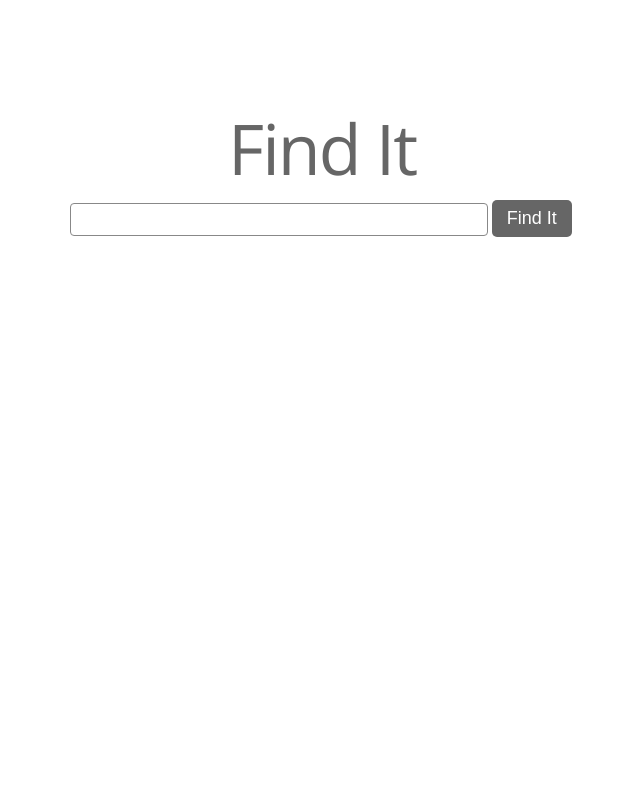
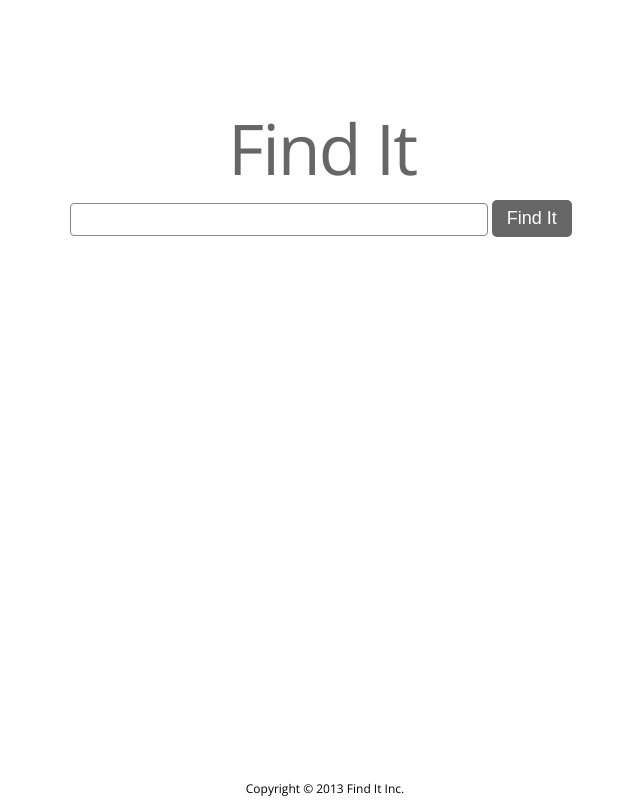
Before and after one commit to brittonstanfill/findit, a plain HTML site: page index.html in a window 1280 px wide. Shown: the whole page, without its empty margins (315-955 px from the left). Drawn offline with nearby package versions, Linux system fonts and the light colour scheme.

Commit message:
copyright hotfix

```diff
--- a/index.html
+++ b/index.html
@@ -11,6 +11,7 @@
 			<input class="search">
 			<button>Find It</button>
 		</div>
+		<p class="copyright">Copyright &copy; 2013 Find It Inc.</div>
 	</body>
 
 </html>
--- a/stylesheet.css
+++ b/stylesheet.css
@@ -67,3 +67,14 @@ button:hover {
 input:focus {
 	box-shadow:0px 0px 6px #;
 }
+
+p.copyright {
+    position:fixed;
+    bottom:0;
+    left:50%;
+    margin-left:-200px; /*negative half the width */
+    width:400px;
+    height:20px;
+    font-size:75%;
+    text-align: center;
+}
```
